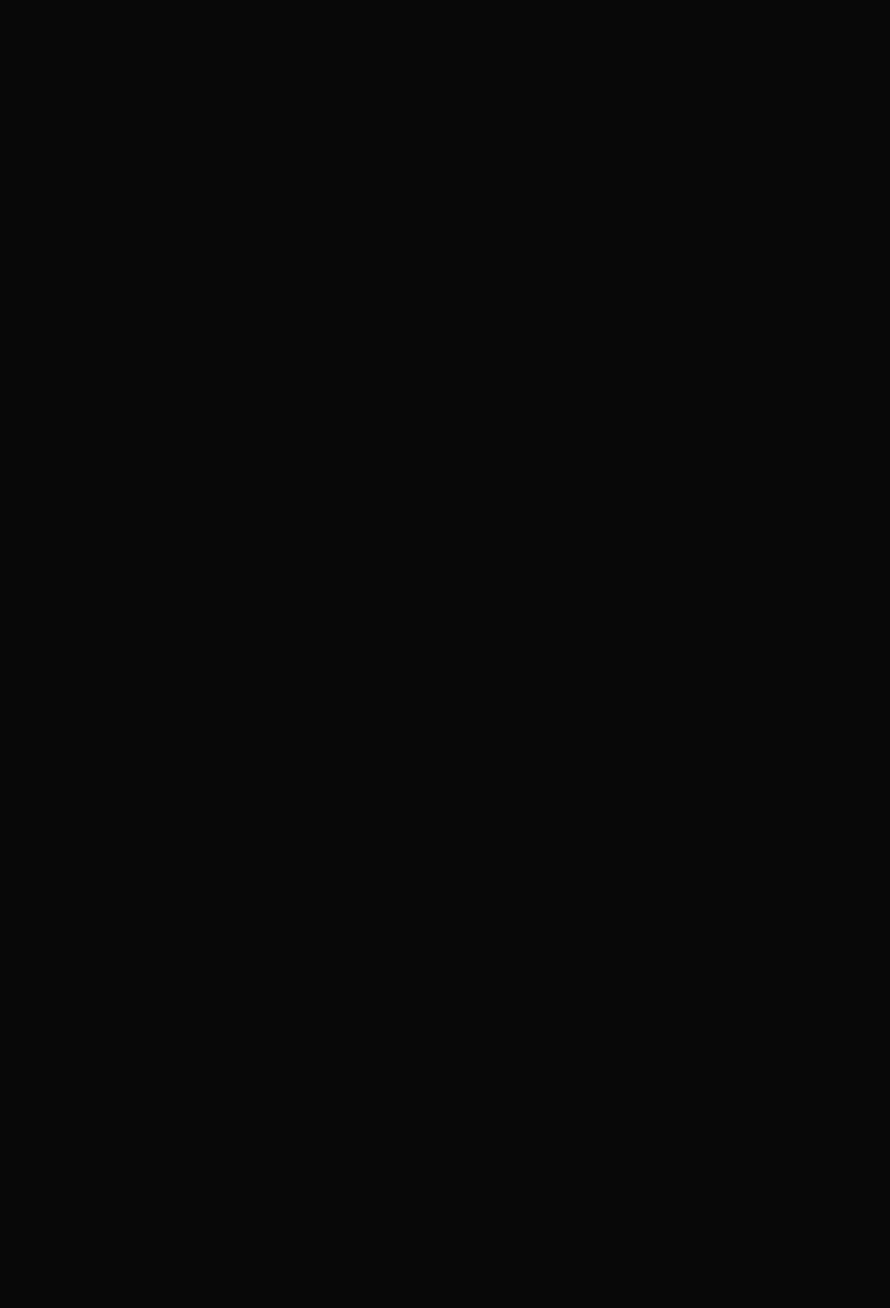
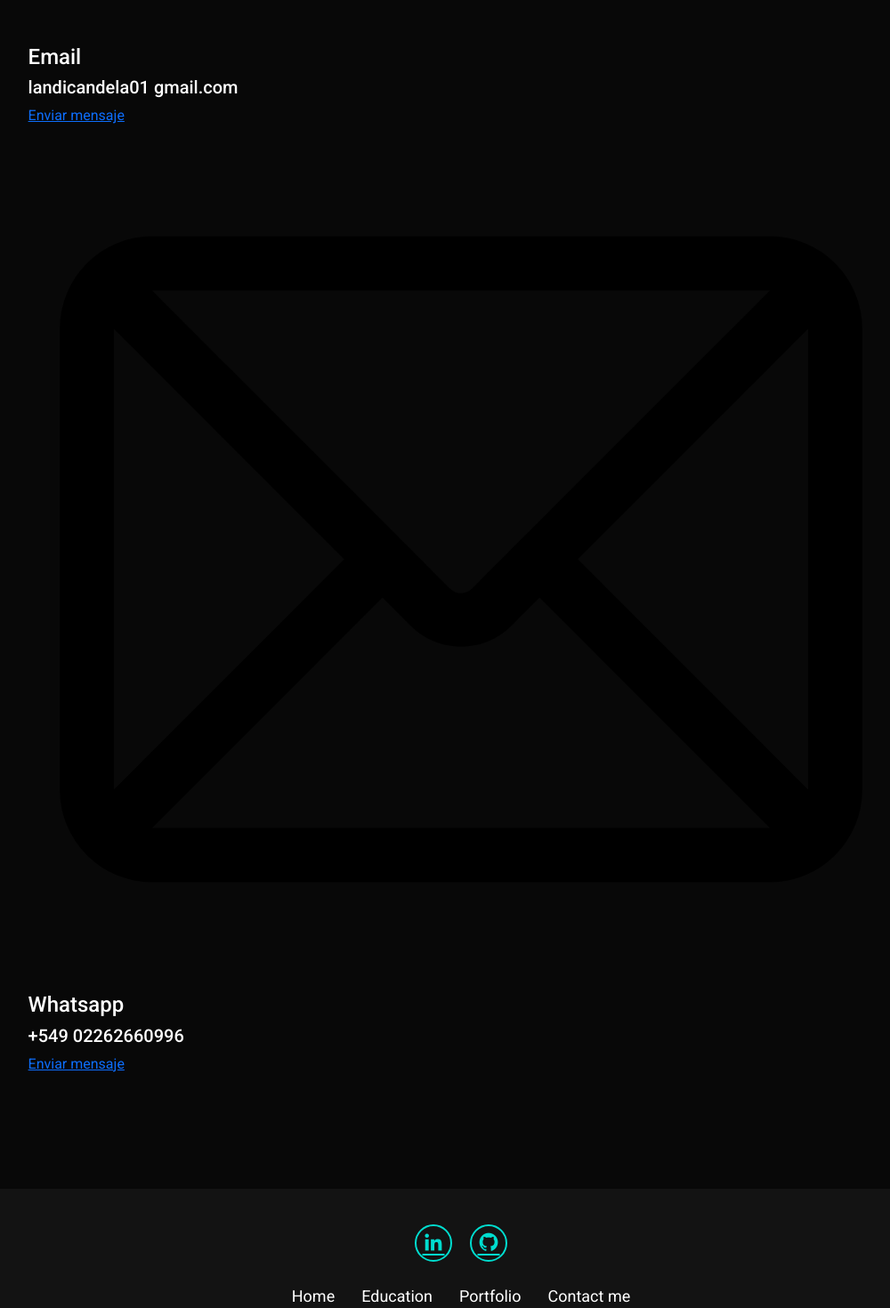
Before and after one commit to CandeLandi/portfolio, an Angular app: page / in a window 1280 px wide. Shown: the part 6700-8170 px from the top of the page at 89% size, without its empty margins (122-1122 px from the left). Before the commit the page ends 6171 px from the top, so only its background shows below. Built offline with nearby package versions, Linux system fonts and the light colour scheme.

Commit message:
fixed education

```diff
--- a/src/app/components/footer/footer.component.html
+++ b/src/app/components/footer/footer.component.html
@@ -6,16 +6,16 @@
 
   <ul class="list">
     <li>
-      <a href=""> Home </a>
+      <a href="#homr"> Home </a>
     </li>
     <li>
-      <a href=""> Education </a>
+      <a href="#education"> Education </a>
     </li>
     <li>
-      <a href=""> Portfolio </a>
+      <a href="#portfolio"> Portfolio </a>
     </li>
     <li>
-      <a href=""> Contact me </a>
+      <a href="#contact"> Contact me </a>
     </li>
   </ul>
 
--- a/src/app/components/footer/footer.component.scss
+++ b/src/app/components/footer/footer.component.scss
@@ -24,6 +24,7 @@ footer {
       border: 2px solid var(--main-color);
       font-size: 25px;
 
+
       &:hover {
         color: black;
         transform: scale(1.2)translateY(-10px);
@@ -49,6 +50,7 @@ footer {
         color: white;
         border-bottom: 3px solid transparent;
         transition: 0.3s ease-in-out;
+        text-decoration: none;
 
         &:hover {
           border-bottom: 3px solid var(--main-color);
--- a/src/app/pages/contact-me/contact-me.component.html
+++ b/src/app/pages/contact-me/contact-me.component.html
@@ -1,3 +1,38 @@
 <section id="contact">
-<h2 class="heading"> Contact <span>me</span></h2>
+  <h2 class="heading"> Contact <span>me</span></h2>
+
+  <div class="contact-container">
+    <div class="contact-options">
+
+
+      <div class="contact-option">
+        <div class="option-icon">
+          <img src="../../../assets/correo-electronico.svg" alt="">
+        </div>
+        <div class="contact-info">
+          <h4>Email</h4>
+          <h5>landicandela01 gmail.com</h5>
+          <a href="mailto:landicandela01@gmail.com" target="_blank">
+            Enviar mensaje
+          </a>
+        </div>
+      </div>
+
+
+      <div class="contact-option">
+        <div class="option-icon">
+          <img src="../../../assets/correo-electronico.svg" alt="">
+        </div>
+        <div class="contact-info">
+          <h4>Whatsapp</h4>
+          <h5>+549 02262660996</h5>
+          <a href="https://api.whatsapp.com/send?phone=542262564685" target="_blank">
+            Enviar mensaje
+          </a>
+        </div>
+      </div>
+
+
+    </div>
+  </div>
 </section>
--- a/src/app/pages/education/education.component.ts
+++ b/src/app/pages/education/education.component.ts
@@ -7,4 +7,43 @@ import { Component } from '@angular/core';
 })
 export class EducationComponent {
 
+items = [
+  {
+    name: 'Escuela de Educación Técnica N°3',
+    description: `Graduado en la especialización de "Técnico en Comunicación Multimedial". Durante este tiempo, adquirí un
+    amplio conjunto de habilidades en el manejo de diversas herramientas y software, incluyendo edición de video,
+    diseño gráfico, animación, comunicación, guionización y desarrollo web`,
+    timeline: 'Período 2012-2018'
+  },
+  {
+    name: 'CoderHouse - Desarrollo web',
+    description: `Curso enfocado en los fundamentos del desarrollo web, abarcando HTML, CSS, NodeJs, Git, Github, Sass, SEO,
+    servidores, animaciones y frameworks como Bootstrap.`,
+    duration: 'Duración: 38 horas en 10 semanas.',
+    timeline: '22/6/2023 - 24/8/2023'
+  },
+  {
+    name: '',
+    description: '',
+    timeline: ''
+  },
+  {
+    name: '',
+    description: '',
+    timeline: ''
+  },
+  {
+    name: '',
+    description: '',
+    timeline: ''
+  },
+  {
+    name: '',
+    description: '',
+    timeline: ''
+  },
+]
+
+
+
 }
```
Also changed, not shown: src/assets/correo-electronico.svg (added), src/assets/whatsapp.svg (added).
